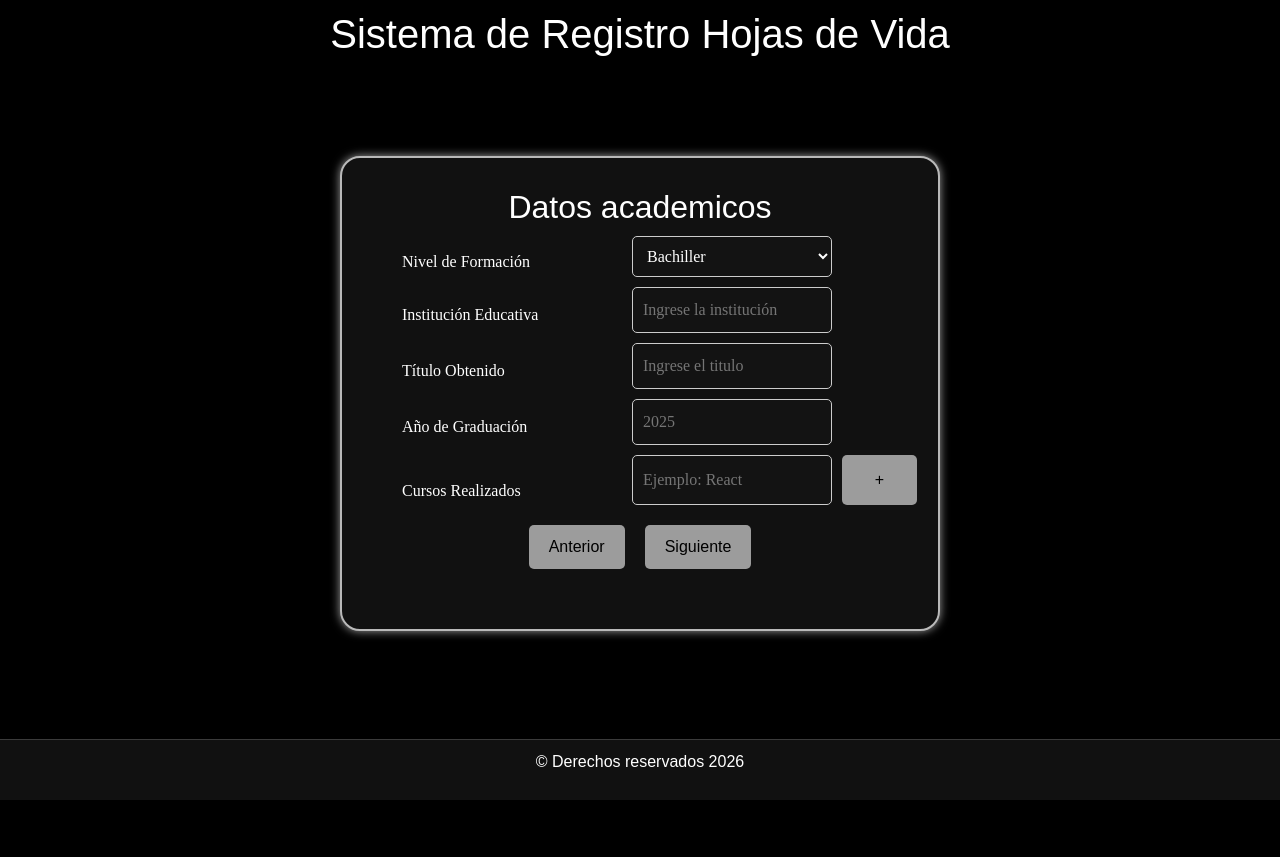
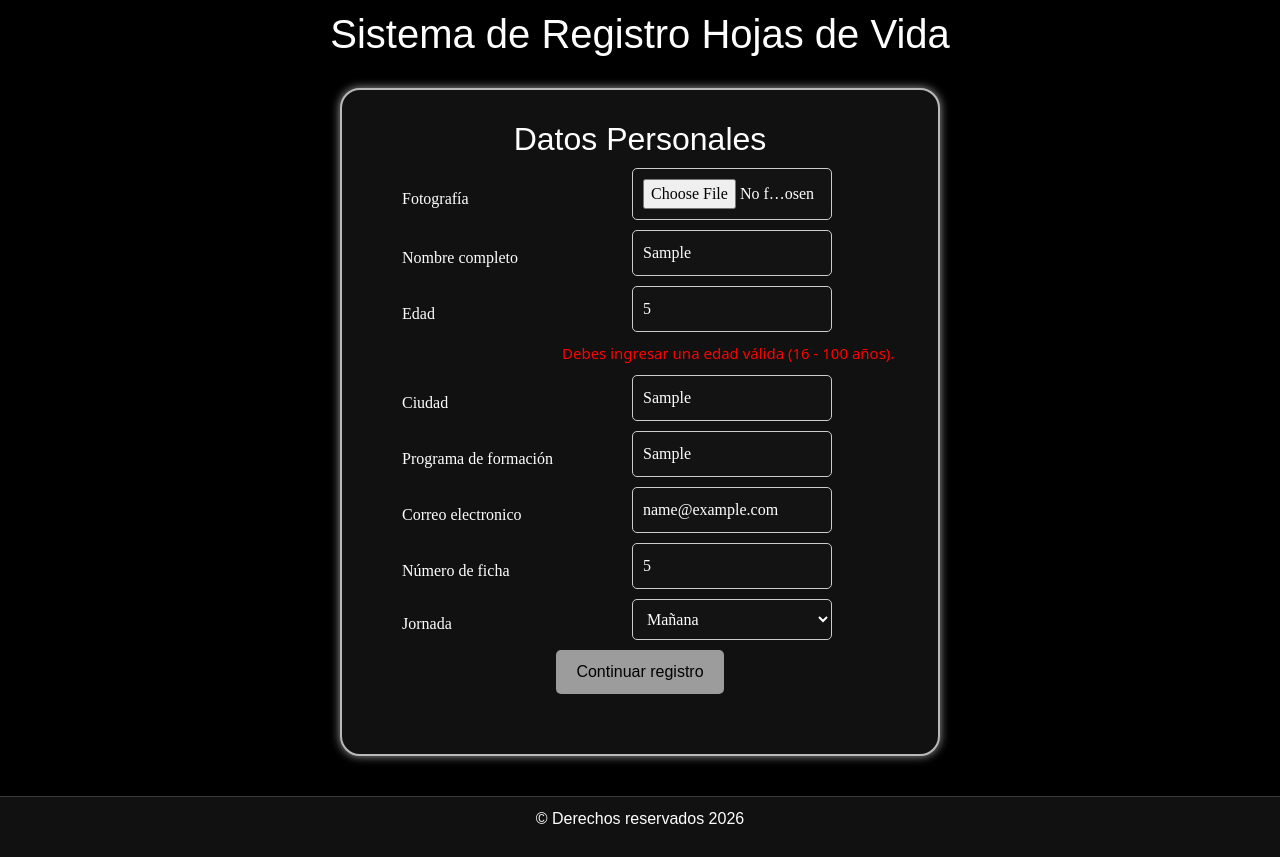
Before and after one commit to Thomasvtf/Sistema-Hoja-de-Vida_TV, a React (Vite) app in the folder fundamentosreact/: page / in a window 1280 px wide. Both pictures are taken after typing "Sample", "5", "Sample", "Sample", "name@example.com", "5" into the empty fields and a click on the button "Continuar registro". Before the commit the page ends 800 px from the top, so only its background shows below. Built offline with nearby package versions, Linux system fonts and the light colour scheme.

Commit message:
Validacion de campos

```diff
--- a/fundamentosreact/src/App.css
+++ b/fundamentosreact/src/App.css
@@ -185,3 +185,11 @@ footer {
   font-family:Arial, Helvetica, sans-serif;
   margin-bottom: 20px;
 }
+
+.error-texto {
+  color: red;
+  font-size: 15px;
+  display: block;
+  margin-Bottom: 10px;
+  padding-Left: 200px;
+}
--- a/fundamentosreact/src/components/formulario.jsx
+++ b/fundamentosreact/src/components/formulario.jsx
@@ -1,26 +1,71 @@
+import { useState } from "react"
+
 function Formulario({ persona, setpersona, siguiente }) {
-    /*const [foto, setFoto] = useState(null)
-    const [nombre, setNombre] = useState("")
-    const [edad, setEdad] = useState("")
-    const [ciudad, setCiudad] = useState("")
-    const [correo, setCorreo] = useState("")
-    const [programa, setPrograma] = useState("")
-    const [ficha, setFicha] = useState("")
-    const [jornada, setJornada] = useState("Mañana")*/
+
+    const [error, setError] = useState({});
+
+    const validarForm = () => {
+        const errorNuevo = {};
+
+        if (!persona.nombre.trim()) {
+            errorNuevo.nombre = "El nombre completo es obligatorio.";
+        }else if (persona.nombre.trim().length < 3) {
+            errorNuevo.nombre = "El nombre debe tener al menos 3 caracteres.";
+        }
+
+         if (!persona.edad) {
+            errorNuevo.edad = "La edad es obligatoria.";
+        } else if (Number(persona.edad) < 16 || Number(persona.edad) > 100) {
+            errorNuevo.edad = "Debes ingresar una edad válida (16 - 100 años).";
+        }
+
+        if (!persona.ciudad.trim()) {
+            errorNuevo.ciudad = "La ciudad es obligatoria.";
+        }
+
+        if (!persona.programa.trim()) {
+            errorNuevo.programa = "El programa de formación es obligatorio.";
+        }
+
+        const regexCorreo = /^[^\s@]+@[^\s@]+\.[^\s@]+$/;
+        if (!persona.correo) {
+            errorNuevo.correo = "El correo electrónico es obligatorio.";
+        } else if (!regexCorreo.test(persona.correo)) {
+            errorNuevo.correo = "El formato de correo no es válido.";
+        }
+
+        if (!persona.ficha) {
+            errorNuevo.ficha = "El número de ficha es obligatorio.";
+        }
+
+        setError(errorNuevo);
+
+        return Object.keys(errorNuevo).length === 0;
+    }
 
     //Función botón continuar
     const continuar = (e) =>{
 
         e.preventDefault();
-        alert ("Los datos fueron ingresados correctamente");
-        if (siguiente){
-            siguiente();
+
+        if (validarForm()){
+            alert ("Los datos fueron ingresados correctamente");
+            if (siguiente){
+                siguiente();
+            }
         }
     }
 
+    const handleInputChange = (campo, valor) => {
+        setpersona({ ...persona, [campo]: valor });
+        if (error[campo]) {
+            setError({ ...error, [campo]: "" });
+        }
+    };
+
     return (
         <div className="formulario">
-            <form onSubmit = {continuar}>
+            <form onSubmit = {continuar} noValidate>
                 <h2>Datos Personales</h2>
 
                 <div className="grupo">
@@ -34,42 +79,79 @@ function Formulario({ persona, setpersona, siguiente }) {
                     }}
                 />
                 </div>
+
                 <div className="grupo">
                     <label>Nombre completo</label>
                     <input type="text" placeholder="Ingrese su nombre completo" className="input"
                     value = {persona.nombre}
-                    onChange={(e) => setpersona({...persona, nombre: e.target.value})}/>
+                    onChange={(e) => handleInputChange("nombre", e.target.value)}/>
                 </div>
+                {error.nombre && (
+                    <span className= "error-texto">
+                        {error.nombre}
+                    </span>
+                )}
+
                 <div className="grupo">
                     <label>Edad</label>
                     <input type="number" placeholder="Ingrese su edad" className="input"
                     value = {persona.edad}
-                    onChange = {(e) => setpersona({...persona, edad: e.target.value})}/>
+                    onChange={(e) => handleInputChange("edad", e.target.value)}/>
                 </div>
+                {error.edad && (
+                    <span className= "error-texto">
+                        {error.edad}
+                    </span>
+                )}
+
                 <div className="grupo">
                     <label>Ciudad</label>
                     <input type="text" placeholder="Ingrese su ciudad" className="input"
                     value = {persona.ciudad}
-                    onChange = {(e) => setpersona({...persona, ciudad: e.target.value})}/>
+                    onChange={(e) => handleInputChange("ciudad", e.target.value)}/>
                 </div>
+                {error.ciudad && (
+                    <span  className= "error-texto">
+                        {error.ciudad}
+                    </span>
+                )}
+
                 <div className="grupo">
                     <label>Programa de formación</label>
                     <input type="text" placeholder="Ejemplo: ADSO" className="input"
                     value = {persona.programa}
-                    onChange = {(e) => setpersona({...persona, programa: e.target.value})}/>
+                    onChange={(e) => handleInputChange("programa", e.target.value)}/>
                 </div>
+                {error.programa && (
+                    <span  className= "error-texto">
+                        {error.programa}
+                    </span>
+                )}
+
                 <div className="grupo">
                     <label>Correo electronico</label>
                     <input type="email" placeholder="correo@ejemplo.com" className="input"
                     value = {persona.correo}
-                    onChange = {(e) => setpersona({...persona, correo: e.target.value})}/>
+                    onChange={(e) => handleInputChange("correo", e.target.value)}/>
                 </div>
+                {error.correo && (
+                    <span  className= "error-texto">
+                        {error.correo}
+                    </span>
+                )}
+
                 <div className="grupo">
                     <label>Número de ficha</label>
                     <input type="number" placeholder="Ingrese su número de ficha" className="input"
                     value = {persona.ficha}
-                    onChange = {(e) => setpersona({...persona, ficha: e.target.value})}/>
+                    onChange={(e) => handleInputChange("ficha", e.target.value)}/>
                 </div>
+                {error.ficha && (
+                    <span  className= "error-texto">
+                        {error.ficha}
+                    </span>
+                )}
+
                 <div className="grupo">
                     <label>Jornada</label>
                     <select name="jornada" id="jornada" className="input"
@@ -81,11 +163,14 @@ function Formulario({ persona, setpersona, siguiente }) {
                         <option value="mixta">Mixta</option>
                     </select>
                 </div>
+
                 <div className="boton">
                     <button className="button" type="submit">Continuar registro</button>
                 </div>
             </form>
         </div>
+
+
     )
 }
 
--- a/fundamentosreact/src/components/formularioAcademico.jsx
+++ b/fundamentosreact/src/components/formularioAcademico.jsx
@@ -1,64 +1,85 @@
 import { useState } from "react"
+
 function FormularioAcademico({ persona, setpersona, anterior, siguiente }){
-    /*const [nformacion, setNformacion] = useState("Bachiller")
-    const [institucion, setInstitucion] = useState("")
-    const [titulo, setTitulo] = useState("")
-    const [añoG, setAñoG] = useState("")
-    const [cursos, setCursos] = useState("")*/
 
-    //definir el estado de los cursos
-    const [nuevoCurso,setNuevoCurso] = useState("");
+    const [error, setError] = useState({});
+    const [nuevoCurso, setNuevoCurso] = useState("");
 
-    //Agregar curso
+    const validarForm = () => {
+        const errorNuevo = {};
+        const anioActual = new Date().getFullYear();
+
+        if (!persona.institucion.trim()) {
+            errorNuevo.institucion = "La institución educativa es obligatoria.";
+        }
+
+        if (!persona.titulo.trim()) {
+            errorNuevo.titulo = "El título obtenido es obligatorio.";
+        }
+
+        if (!persona.anio) {
+            errorNuevo.anio = "El año de graduación es obligatorio.";
+        } else if (Number(persona.anio) < 1950 || Number(persona.anio) > anioActual) {
+            errorNuevo.anio = `Ingresa un año válido entre 1950 y ${anioActual}.`;
+        }
+
+        if (!persona.cursos || persona.cursos.length === 0) {
+            errorNuevo.cursos = "Debes agregar al menos un curso realizado.";
+        }
+
+        setError(errorNuevo);
+        return Object.keys(errorNuevo).length === 0;
+    };
+
+    // Agregar curso
     const agregarCurso = () => {
-
-        if (nuevoCurso.trim() === "") { //Metodo .trimm() borra los espacios vacíos al principio y al final de un texto
-
-            alert("Ingrese el nombre del curso: ");
-
+        if (nuevoCurso.trim() === "") {
+            alert("Ingrese el nombre del curso.");
             return;
-
         }
 
         setpersona ({
             ...persona,
-            cursos: [
-                ...persona.cursos,
-                nuevoCurso
-            ]
+            cursos: [...persona.cursos, nuevoCurso]
+        });
+        setNuevoCurso("");
 
-        });
-
-            // Limpiar el campo
-            setNuevoCurso("");
+        if (error.cursos) {
+            setError({ ...error, cursos: "" });
+        }
     };
 
-    //eliminar curso
+    // Eliminar curso
     const eliminarCurso = (indice) => {
-
-        const cursosActualizados = persona.cursos.filter(
-            (_, i) => i !== indice
-        );
-
+        const cursosActualizados = persona.cursos.filter((_, i) => i !== indice);
         setpersona({
             ...persona,
             cursos: cursosActualizados
-        })
+        });
     };
 
+    const handleInputChange = (campo, valor) => {
+        setpersona({ ...persona, [campo]: valor });
+        if (error[campo]) {
+            setError({ ...error, [campo]: "" });
+        }
+    };
 
     const continuar = (e) => {
         e.preventDefault();
-            alert ("Los datos fueron ingresados correctamente");
-            if (siguiente){
+
+        if (validarForm()) {
+            alert("Los datos fueron ingresados correctamente");
+            if (siguiente) {
                 siguiente();
             }
         }
+    };
 
     return (
         <div className="formulario">
-            <form onSubmit={continuar}>
-                <h2>Datos academicos</h2>
+            <form onSubmit={continuar} noValidate>
+                <h2>Datos académicos</h2>
 
                 <div className="grupo">
                     <label>Nivel de Formación</label>
@@ -78,22 +99,25 @@ function FormularioAcademico({ persona, setpersona, anterior, siguiente }){
                     <label>Institución Educativa</label>
                     <input type="text" placeholder="Ingrese la institución" className="input"
                         value={persona.institucion}
-                        onChange={(e) => setpersona({...persona, institucion: e.target.value})}/>
+                        onChange={(e) => handleInputChange("institucion", e.target.value)}/>
                 </div>
+                {error.institucion && <span className="error-texto">{error.institucion}</span>}
 
                 <div className="grupo">
                     <label>Título Obtenido</label>
                     <input type="text" placeholder="Ingrese el titulo" className="input"
                         value={persona.titulo}
-                        onChange={(e) => setpersona({...persona, titulo: e.target.value})}/>
+                        onChange={(e) => handleInputChange("titulo", e.target.value)}/>
                 </div>
+                {error.titulo && <span className="error-texto">{error.titulo}</span>}
 
                 <div className="grupo">
                     <label>Año de Graduación</label>
                     <input type="number" placeholder="2025" className="input"
                         value={persona.anio}
-                        onChange={(e) => setpersona({...persona, anio: e.target.value})}/>
+                        onChange={(e) => handleInputChange("anio", e.target.value)}/>
                 </div>
+                {error.anio && <span className="error-texto">{error.anio}</span>}
 
                 <div className="grupo">
                     <div>
@@ -106,25 +130,16 @@ function FormularioAcademico({ persona, setpersona, anterior, siguiente }){
                             onChange={(e) => setNuevoCurso(e.target.value)}/>
 
                         <button className="boton-curso" type="button" onClick={agregarCurso}>+</button>
-
                     </div>
                 </div>
+                {error.cursos && <span className="error-texto">{error.cursos}</span>}
 
-                {/*lista de cursos*/}
-
+                {/* Lista de cursos */}
                 <div className="lista-cursos">
-                    {
-                        persona.cursos.map(
-                            (curso, indice) => (
-                            <div className="grupo">
-                                <div
-                                    className="curso"
-                                    key = {indice}
-                                >
-
+                    {persona.cursos.map((curso, indice) => (
+                        <div className="grupo" key={indice}>
+                            <div className="curso">
                                 {curso}
-
-
                             </div>
                             <div className="boton-eliminar">
                                 <button
@@ -135,9 +150,7 @@ function FormularioAcademico({ persona, setpersona, anterior, siguiente }){
                                 </button>
                             </div>
                         </div>
-                            )
-                        )
-                    }
+                    ))}
                 </div>
 
                 <div className="botones">
@@ -155,4 +168,4 @@ function FormularioAcademico({ persona, setpersona, anterior, siguiente }){
     )
 }
 
-export default FormularioAcademico
+export default FormularioAcademico;
--- a/fundamentosreact/src/components/formularioExperiencia.jsx
+++ b/fundamentosreact/src/components/formularioExperiencia.jsx
@@ -1,26 +1,51 @@
 import { useState } from "react";
-import Modal from "./Modal"; // Asegúrate de ajustar la ruta de tu componente Modal
+import Modal from "./Modal";
 
 function FormularioExperiencia({ persona, setpersona, anterior, siguiente }) {
-    //controlar el Modal
+    // Controlar el Modal
     const [modalAbierto, setModalAbierto] = useState(false);
 
+    // Estados para los campos temporales del modal
     const [empresa, setEmpresa] = useState("");
     const [cargo, setCargo] = useState("");
     const [experiencia, setExperiencia] = useState("");
     const [funciones, setFunciones] = useState("");
-    const [habilidadesLocal, setHabilidadesLocal] = useState(""); // Guarda el texto temporal de habilidades
+    const [habilidadesLocal, setHabilidadesLocal] = useState("");
 
-    //guardar toda la experiencia
+    // Estados de error separados para el formulario general y para el modal
+    const [errorGeneral, setErrorGeneral] = useState("");
+    const [errorModal, setErrorModal] = useState({});
+
+    // Guardar toda la experiencia laboral desde el Modal
     const guardarExperienciaTotal = (e) => {
-        e.preventDefault(); // Previene que el formulario del modal recargue la página
+        e.preventDefault();
 
-        if (empresa.trim() === "" || cargo.trim() === "") {
-            alert("Por favor ingrese al menos la Empresa y el Cargo.");
+        const erroresNuevosModal = {};
+
+        // 1. VALIDACIONES AGREGADAS EN REACT PARA TODOS LOS CAMPOS DEL MODAL
+        if (!empresa.trim()) {
+            erroresNuevosModal.empresa = "El nombre de la empresa es obligatorio.";
+        }
+        if (!cargo.trim()) {
+            erroresNuevosModal.cargo = "El cargo desempeñado es obligatorio.";
+        }
+        if (!experiencia.trim()) {
+            erroresNuevosModal.experiencia = "El tiempo de experiencia es obligatorio (Ej: 1 año).";
+        }
+        if (!funciones.trim()) {
+            erroresNuevosModal.funciones = "Las funciones desempeñadas son obligatorias.";
+        }
+        if (!habilidadesLocal.trim()) {
+            erroresNuevosModal.habilidades = "Debe ingresar al menos una habilidad técnica.";
+        }
+
+        // Si hay algún error, guardamos el estado y frenamos el registro
+        if (Object.keys(erroresNuevosModal).length > 0) {
+            setErrorModal(erroresNuevosModal);
             return;
         }
 
-        //objeto de experiencia laboral
+        // Objeto de experiencia laboral válido
         const nuevaExperiencia = {
             empresa: empresa.trim(),
             cargo: cargo.trim(),
@@ -32,16 +57,19 @@ function FormularioExperiencia({ persona, setpersona, anterior, siguiente }) {
         setpersona({
             ...persona,
             experiencias: [
-                ...(persona.experiences || persona.experiencias || []),
+                ...(persona.experiencias || []),
                 nuevaExperiencia
             ]
         });
 
+        // Limpieza de campos del modal
         setEmpresa("");
         setCargo("");
         setExperiencia("");
         setFunciones("");
         setHabilidadesLocal("");
+        setErrorModal({});
+        setErrorGeneral("");
 
         // Cerrar el modal
         setModalAbierto(false);
@@ -59,15 +87,27 @@ function FormularioExperiencia({ persona, setpersona, anterior, siguiente }) {
         });
     };
 
+    // Control del botón siguiente (Formulario General)
     const continuar = (e) => {
         e.preventDefault();
+
         if ((persona.experiencias || []).length === 0) {
-            alert("Por favor agregue al menos una experiencia laboral antes de continuar.");
+            setErrorGeneral("Por favor agregue al menos una experiencia laboral antes de continuar.");
             return;
         }
+
+        setErrorGeneral("");
         alert("Registro completado correctamente");
         if (siguiente) {
             siguiente();
+        }
+    };
+
+    // 2. FUNCIONES AUXILIARES PARA LIMPIAR ERRORES EN TIEMPO REAL AL ESCRIBIR
+    const handleInputChangeModal = (campo, valor, setCampoState) => {
+        setCampoState(valor);
+        if (errorModal[campo]) {
+            setErrorModal({ ...errorModal, [campo]: "" });
         }
     };
 
@@ -84,13 +124,16 @@ function FormularioExperiencia({ persona, setpersona, anterior, siguiente }) {
                 </button>
             </div>
 
-            {/*Modal*/}
+            {/* Modal */}
             <Modal
                 isOpen={modalAbierto}
-                onClose={() => setModalAbierto(false)}
+                onClose={() => {
+                    setModalAbierto(false);
+                    setErrorModal({});
+                }}
                 titulo="Registrar Experiencia"
             >
-                <form onSubmit={guardarExperienciaTotal}>
+                <form onSubmit={guardarExperienciaTotal} noValidate>
                     <div className="grupo">
                         <label>Empresa</label>
                         <input
@@ -98,9 +141,11 @@ function FormularioExperiencia({ persona, setpersona, anterior, siguiente }) {
                             placeholder="Nombre de la empresa"
                             className="input"
                             value={empresa}
-                            onChange={(e) => setEmpresa(e.target.value)}
+                            onChange={(e) => handleInputChangeModal("empresa", e.target.value, setEmpresa)}
                         />
                     </div>
+                    {errorModal.empresa && <span className="error-texto">{errorModal.empresa}</span>}
+
                     <div className="grupo">
                         <label>Cargo</label>
                         <input
@@ -108,9 +153,11 @@ function FormularioExperiencia({ persona, setpersona, anterior, siguiente }) {
                             placeholder="Cargo desempeñado"
                             className="input"
                             value={cargo}
-                            onChange={(e) => setCargo(e.target.value)}
+                            onChange={(e) => handleInputChangeModal("cargo", e.target.value, setCargo)}
                         />
                     </div>
+                    {errorModal.cargo && <span className="error-texto">{errorModal.cargo}</span>}
+
                     <div className="grupo">
                         <label>Tiempo de Experiencia</label>
                         <input
@@ -118,42 +165,50 @@ function FormularioExperiencia({ persona, setpersona, anterior, siguiente }) {
                             placeholder="Ej: 1 año"
                             className="input"
                             value={experiencia}
-                            onChange={(e) => setExperiencia(e.target.value)}
+                            onChange={(e) => handleInputChangeModal("experiencia", e.target.value, setExperiencia)}
                         />
                     </div>
+                    {/* Error de Tiempo de Experiencia */}
+                    {errorModal.experiencia && <span className="error-texto">{errorModal.experiencia}</span>}
+
                     <div className="grupo">
                         <label>Funciones Desempeñadas</label>
                         <textarea
                             placeholder="Describa las funciones realizadas."
                             className="input"
                             value={funciones}
-                            onChange={(e) => setFunciones(e.target.value)}
+                            onChange={(e) => handleInputChangeModal("funciones", e.target.value, setFunciones)}
                         ></textarea>
                     </div>
+                    {/* Error de Funciones */}
+                    {errorModal.funciones && <span className="error-texto">{errorModal.funciones}</span>}
+
                     <div className="grupo">
                         <label>Habilidades Técnicas</label>
                         <input
                             placeholder="HTML, CSS, JavaScript..."
                             className="input"
                             value={habilidadesLocal}
-                            onChange={(e) => setHabilidadesLocal(e.target.value)}
+                            onChange={(e) => handleInputChangeModal("habilidades", e.target.value, setHabilidadesLocal)}
                         />
                     </div>
+                    {/* Error de Habilidades */}
+                    {errorModal.habilidades && <span className="error-texto">{errorModal.habilidades}</span>}
 
-                    <div className="botones">
+                    <div className="botones" style={{ marginTop: "15px" }}>
                         <button className="button" type="submit">Agregar Experiencia</button>
                     </div>
                 </form>
             </Modal>
 
             {/* Lista de experiencias */}
-            <div className="lista-experiencias">
+            <div className="lista-experiencias" style={{ marginTop: "20px" }}>
                 {(persona.experiencias || []).map((exp, indice) => (
                     <div key={indice} className="tarjeta-experiencia" style={{ border: "1px solid #ccc", padding: "15px", borderRadius: "8px", marginBottom: "15px", position: "relative" }}>
                         <h3>{exp.cargo} en <strong>{exp.empresa}</strong></h3>
-                        <p><strong>Tiempo:</strong> {exp.tiempo || "No especificado"}</p>
-                        <p><strong>Funciones:</strong> {exp.funciones || "No especificadas"}</p>
-                        <p><strong>Habilidades:</strong> {exp.habilidades || "No especificadas"}</p>
+                        <p><strong>Tiempo:</strong> {exp.tiempo}</p>
+                        <p><strong>Funciones:</strong> {exp.funciones}</p>
+                        <p><strong>Habilidades:</strong> {exp.habilidades}</p>
 
                         <div className="boton-eliminar" style={{ marginTop: "10px" }}>
                             <button
@@ -168,7 +223,9 @@ function FormularioExperiencia({ persona, setpersona, anterior, siguiente }) {
                 ))}
             </div>
 
-            <form onSubmit={continuar}>
+            {errorGeneral && <span className="error-texto" style={{ textAlign: "center", marginBottom: "15px" }}>{errorGeneral}</span>}
+
+            <form onSubmit={continuar} noValidate>
                 <div className="botones">
                     <div className="boton">
                         <button className="button" type="button" onClick={anterior}>Anterior</button>
```
Lines whose indentation alone changed are shown as unchanged.
